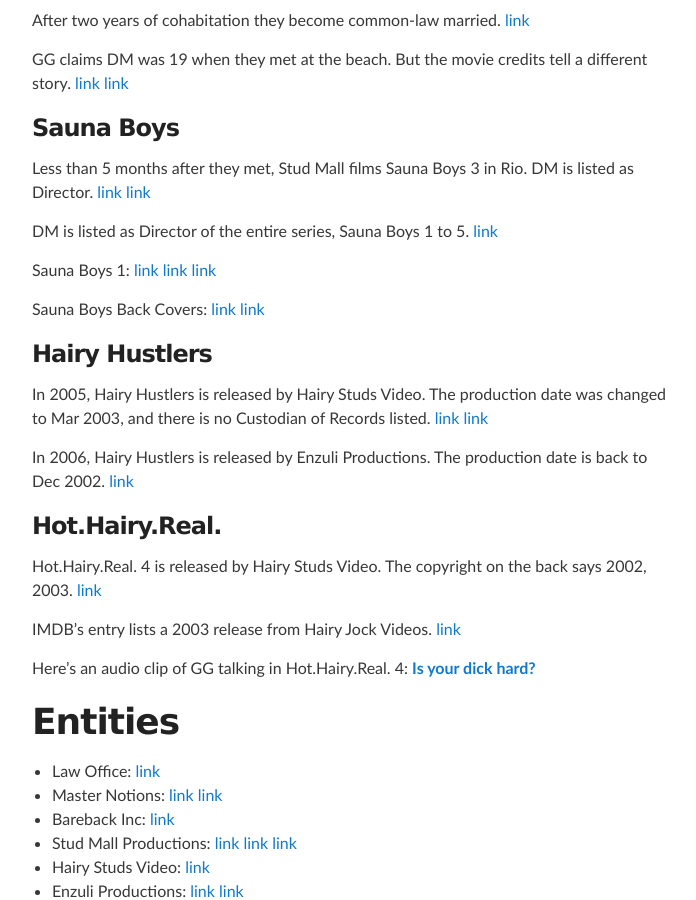
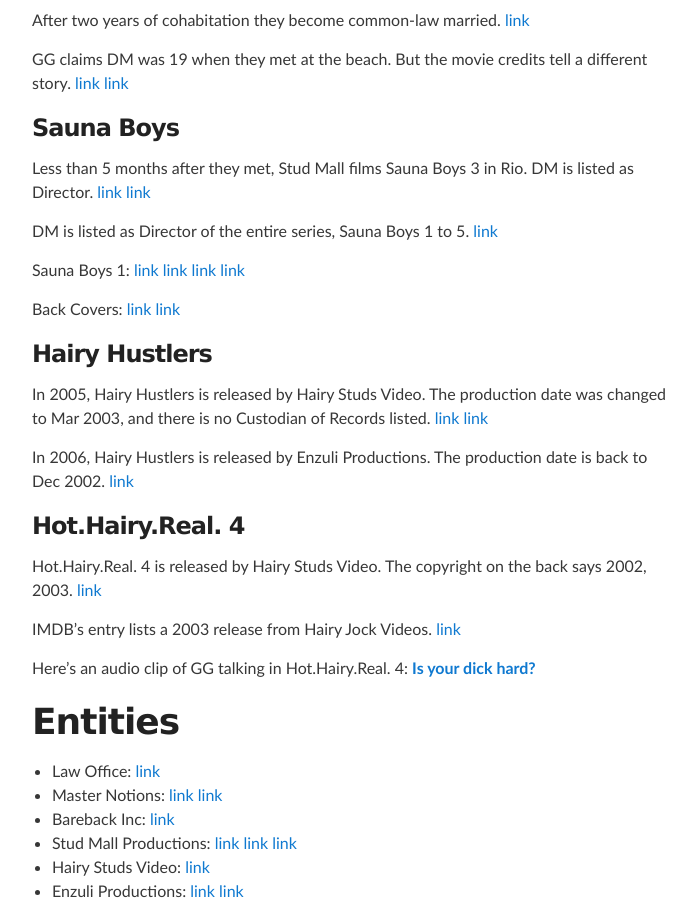
Before and after one commit to masternotions/masternotions.github.io, a Jekyll site: the page built from index.md, in a window 1280 px wide and 900 px high, scrolled down 359 px. Shown: the whole window, without its empty margins (288-984 px from the left). Built offline with Jekyll 4.4.1, drawn with Linux system fonts in a browser that asks for light colours; comment, search, counter and statistics services are not loaded.

Commit message:
Update index.md

```diff
--- a/index.md
+++ b/index.md
@@ -31,9 +31,15 @@ Less than 5 months after they met, Stud Mall films Sauna Boys 3 in Rio. DM is li
 DM is listed as Director of the entire series, Sauna Boys 1 to 5.
 [link](https://twitter.com/wokyleeks/status/1299808430450855936)
 
-Sauna Boys 1: [link](https://twitter.com/AlanVRK/status/1298731008389509125) [link](https://twitter.com/AlanVRK/status/1298706588199460865) [link](https://twitter.com/wokyleeks/status/1299809826067816448)
+Sauna Boys 1:
+[link](https://twitter.com/AlanVRK/status/1298697450631331840)
+[link](https://twitter.com/AlanVRK/status/1298731008389509125)
+[link](https://twitter.com/AlanVRK/status/1298706588199460865)
+[link](https://twitter.com/wokyleeks/status/1299809826067816448)
 
-Sauna Boys Back Covers: [link](https://twitter.com/AlanVRK/status/1298715175051079687) [link](https://twitter.com/AlanVRK/status/1299718665345134594)
+Back Covers:
+[link](https://twitter.com/AlanVRK/status/1298715175051079687)
+[link](https://twitter.com/AlanVRK/status/1299718665345134594)
 
 ## Hairy Hustlers
 
@@ -44,14 +50,16 @@ In 2005, Hairy Hustlers is released by Hairy Studs Video. The production date wa
 In 2006, Hairy Hustlers is released by Enzuli Productions. The production date is back to Dec 2002.
 [link](https://twitter.com/AlanVRK/status/1299767507654529025)
 
-## Hot.Hairy.Real.
+## Hot.Hairy.Real. 4
 
 Hot.Hairy.Real. 4 is released by Hairy Studs Video. The copyright on the back says 2002, 2003.
 [link](https://twitter.com/AlanVRK/status/1299754728897863685)
 
-IMDB's entry lists a 2003 release from Hairy Jock Videos. [link](https://www.imdb.com/title/tt7801464/)
+IMDB's entry lists a 2003 release from Hairy Jock Videos.
+[link](https://www.imdb.com/title/tt7801464/)
 
-Here's an audio clip of GG talking in Hot.Hairy.Real. 4: **[Is your dick hard?](./media/hairy-studs-4-audio.mp4)**
+Here's an audio clip of GG talking in Hot.Hairy.Real. 4:
+__[Is your dick hard?](./media/hairy-studs-4-audio.mp4)__
 
 # Entities
 
```
